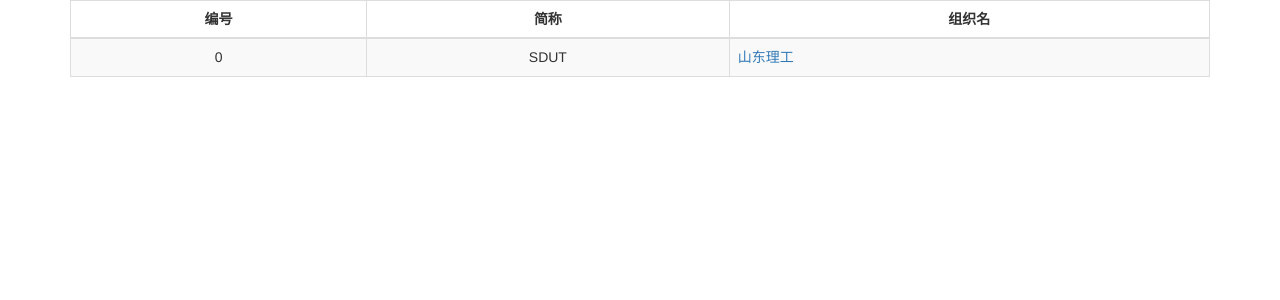
After one commit to MeiK2333/step-by-step-be, a Django app: template WEB/templates/WEB/adminList.html in a window 1280 px wide. The commit adds this page. Shown: the top 300 px of the page. Run offline with Django 3.2, Linux system fonts and the light colour scheme; the template is opened without the code that fills it, so the values that code supplies are empty; data comes from the database, SQL or seed files in the repository; some libraries are stand-ins or nearby versions.

Commit message:
上线后的BUG修复

```diff
--- a/Static/js/admin.js
+++ b/Static/js/admin.js
@@ -4,6 +4,7 @@
     if (!stepList['status']) {
         alert(stepList['msg']);
     }
+    $("#orgName").text(stepList['shortName'] + ' - ' + stepList['orgName']);
     $("#thead").html('<th>编号</th><th>计划名称</th><th>来源</th><th>人数</th><th>题数</th><th>操作</th>');
     $("#tbody").html("");
     for (var i = 0; i < stepList['count']; i++) {
@@ -136,6 +137,9 @@
     }
     var status = $.ajax({ url: "/API/CheckUser?source=" + source + "&userName=" + userName, async: false }).responseJSON;
     if (status['status']) {
+        if (status['uid']) {
+            userName = status['uid'];
+        }
         addStepUser(stepId, userClass, nickName, userName);
     } else {
         alert(status['msg']);
@@ -249,7 +253,7 @@
 //批量验证列表内的用户
 function allUserCheck(l, r, source, stepId) {
     if (l >= r) {
-        $("#myModal").modal('hide');
+        //$("#myModal").modal('hide');
         setStepList();
         return;
     }
--- a/WEB/templates/WEB/admin.html
+++ b/WEB/templates/WEB/admin.html
@@ -112,6 +112,7 @@
         </nav>
     </div>
     <div class="main">
+        <h2 id="orgName"></h2>
         <div class="container">
             <div>
                 <table class="table table-striped table-bordered">
--- /dev/null
+++ b/WEB/templates/WEB/adminList.html
@@ -0,0 +1,41 @@
+<!DOCTYPE html>
+<html>
+
+<head>
+    <link href="/static/css/bootstrap.min.css" rel="stylesheet">
+    <link href="/static/css/bootstrap-theme.min.css" rel="stylesheet">
+    <link href="/static/css/sbs.min.css?v3.0.4" rel="stylesheet">
+    <script src="/static/js/jquery-1.12.4.min.js"></script>
+    <script src="/static/js/bootstrap.min.js"></script>
+    <link rel="shortcut icon" href="/static/favicon.ico" />
+    <meta charset="utf-8">
+    <title>StepByStep</title>
+</head>
+
+<body>
+    <div class="main">
+        <div class="container">
+            <div>
+                <table class="table table-striped table-bordered">
+                    <thead>
+                        <tr id="thead">
+                        </tr>
+                    </thead>
+                    <tbody class="vertical-middle" id="tbody">
+                    </tbody>
+                </table>
+            </div>
+        </div>
+    </div>
+    <script>
+        orgList = $.ajax({ url: "/API/GetOrgList", async: false }).responseJSON;
+        $("#thead").html('<th>编号</th><th>简称</th><th>组织名</th>');
+        for (var i = 0; i < orgList['count']; i++) {
+            $("#tbody").append('<tr><td>' + i + '</td><td>' + orgList['list'][i]['shortName'] +
+                '</td><td style="text-align: left"><a target="_blank" href="/admin/?orgId=' + orgList['list'][i]['id'] +
+                '">' + orgList['list'][i]['name'] + '</a></td></tr>');
+        }
+    </script>
+</body>
+
+</html>
--- a/WEB/templates/WEB/index.html
+++ b/WEB/templates/WEB/index.html
@@ -110,7 +110,7 @@
                         <li><a data-toggle="modal" data-target="#myModal" href="javascript:void(0)">关于</a></li>
                     </ul>
                     <ul class="nav navbar-nav navbar-right">
-                        {% if perms.user %}
+                        {% if request.user.is_authenticated %}
                         <li><a href="/admin">{{ user.username }}</a></li>
                         <li><a href="javascript:void(0)" onclick="logout()">Logout</a></li>
                         {% else %}
--- a/WEB/views.py
+++ b/WEB/views.py
@@ -16,7 +16,9 @@
     if not request.user.is_superuser: #检查权限
         orgId = request.user.last_name
     else:
-        orgId = request.GET.get('orgId', '1')
+        orgId = request.GET.get('orgId', '-1')
+        if orgId == '-1':
+            return render(request, 'WEB/adminList.html')
     return render(request, 'WEB/admin.html', {"orgId": orgId})
 
 def user(request):
```
Also changed, not shown: 1 other file.
